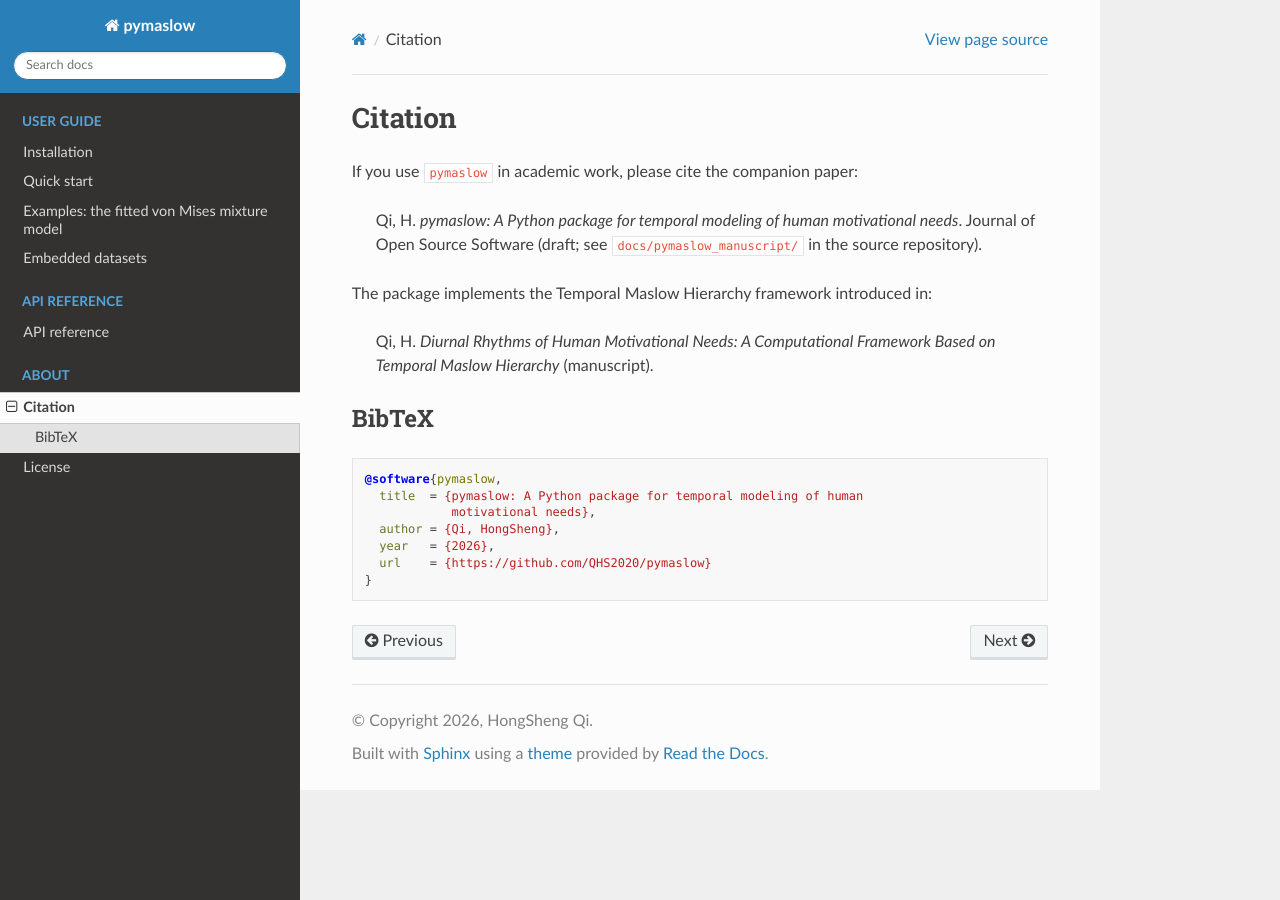
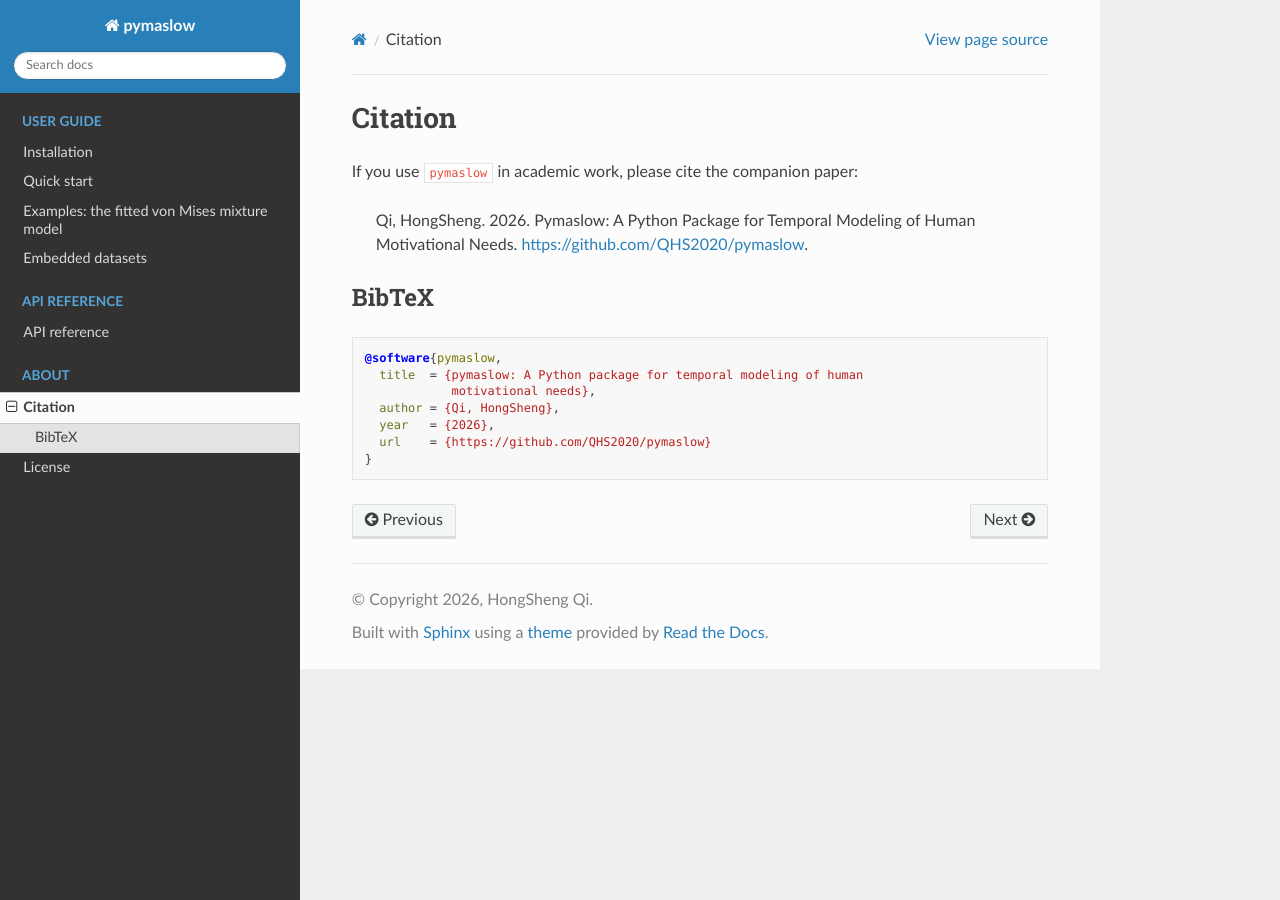
Before and after one commit to QHS2020/pymaslow, a Sphinx documentation site: the page built from docs/citation.rst, in a window 1280 px wide. Built offline with Sphinx 7.4.7 and the Read the Docs theme 3.1.0, drawn with Linux system fonts in a browser that asks for light colours.

Commit message:
Revise citation for pymaslow package
Updated citation format and added a link to the GitHub repository.

```diff
--- a/docs/citation.rst
+++ b/docs/citation.rst
@@ -3,14 +3,8 @@ Citation
 
 If you use ``pymaslow`` in academic work, please cite the companion paper:
 
-    Qi, H. *pymaslow: A Python package for temporal modeling of human
-    motivational needs*. Journal of Open Source Software (draft;
-    see ``docs/pymaslow_manuscript/`` in the source repository).
+    Qi, HongSheng. 2026. Pymaslow: A Python Package for Temporal Modeling of Human Motivational Needs. https://github.com/QHS2020/pymaslow.
 
-The package implements the Temporal Maslow Hierarchy framework introduced in:
-
-    Qi, H. *Diurnal Rhythms of Human Motivational Needs: A Computational
-    Framework Based on Temporal Maslow Hierarchy* (manuscript).
 
 BibTeX
 ------
```
